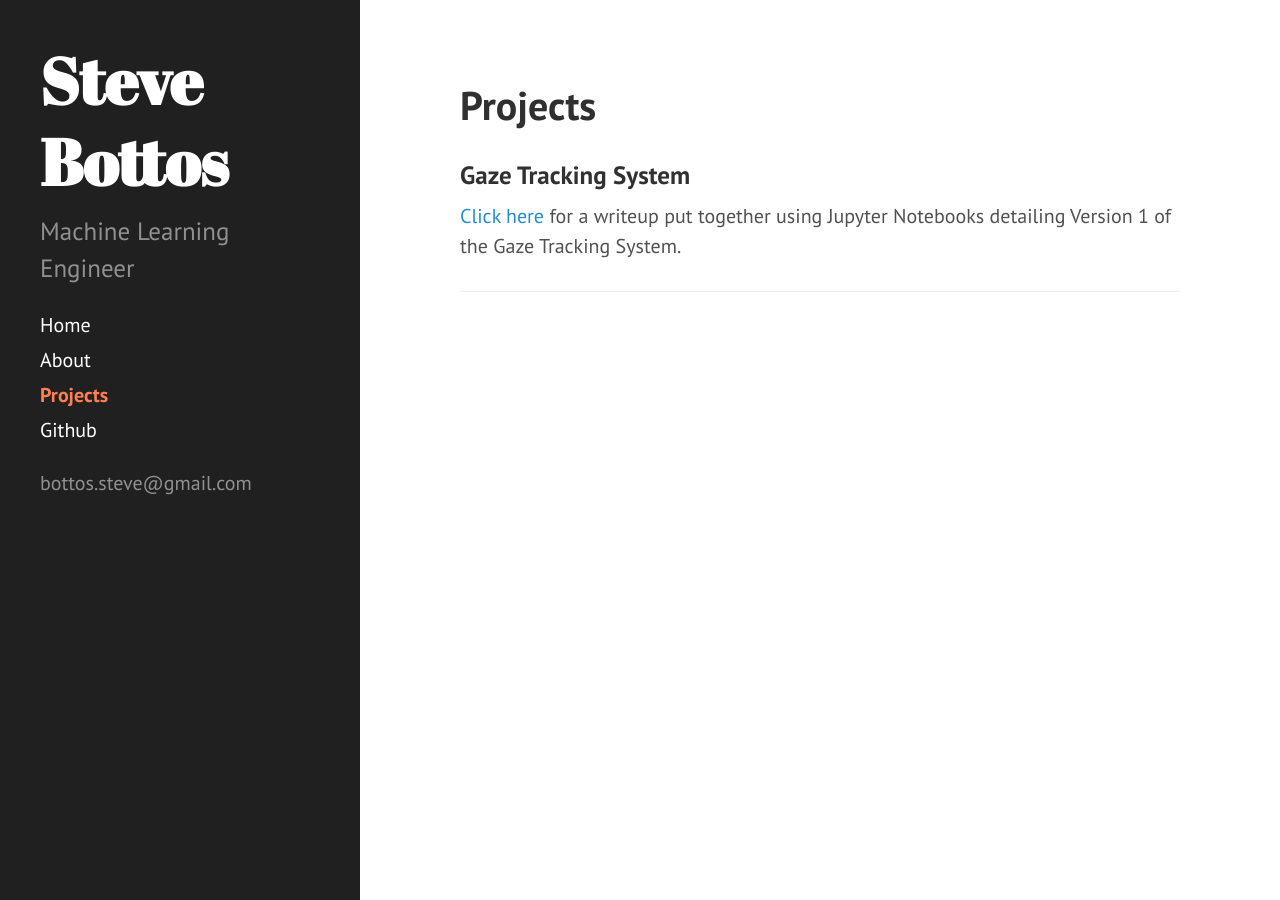
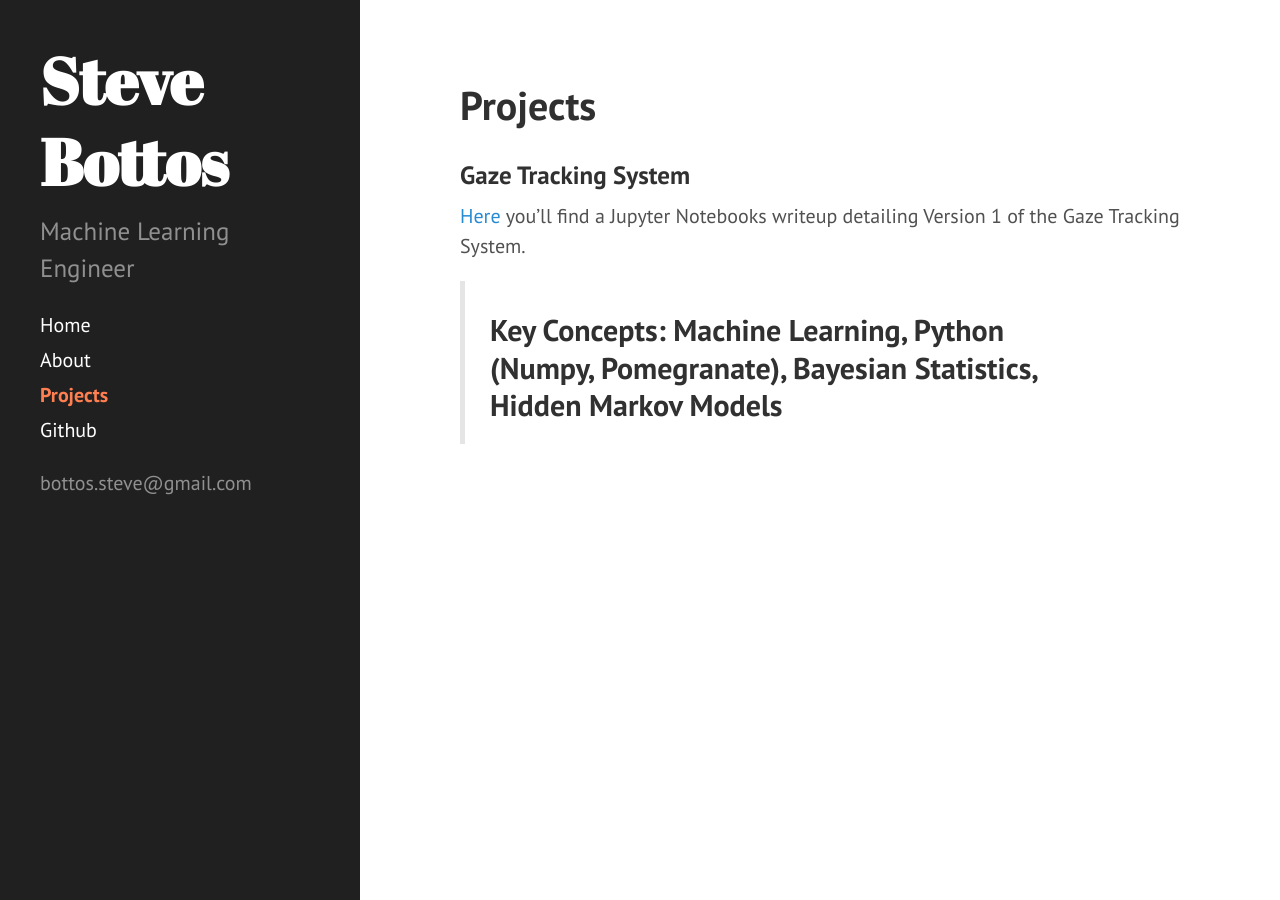
Before and after one commit to stevebottos/stevebottos.github.io, a Jekyll site: the page built from projects.md, in a window 1280 px wide. Built offline with Jekyll 4.4.1, drawn with Linux system fonts in a browser that asks for light colours.

Commit message:
Update projects.md

```diff
--- a/projects.md
+++ b/projects.md
@@ -4,6 +4,6 @@
 ---
 
 ### Gaze Tracking System
-<a href="https://stevebottos.github.io/jupnotes/GazeTrackerWriteup/" target="_blank">Click here </a>for a writeup put together using Jupyter Notebooks detailing Version 1 of the Gaze Tracking System. <br/>
-
+<a href="https://stevebottos.github.io/jupnotes/GazeTrackerWriteup/" target="_blank">Here </a>you'll find a Jupyter Notebooks writeup detailing Version 1 of the Gaze Tracking System.
+> **Key Concepts**: Machine Learning, Python (Numpy, Pomegranate), Bayesian Statistics, Hidden Markov Models
 ---
```
